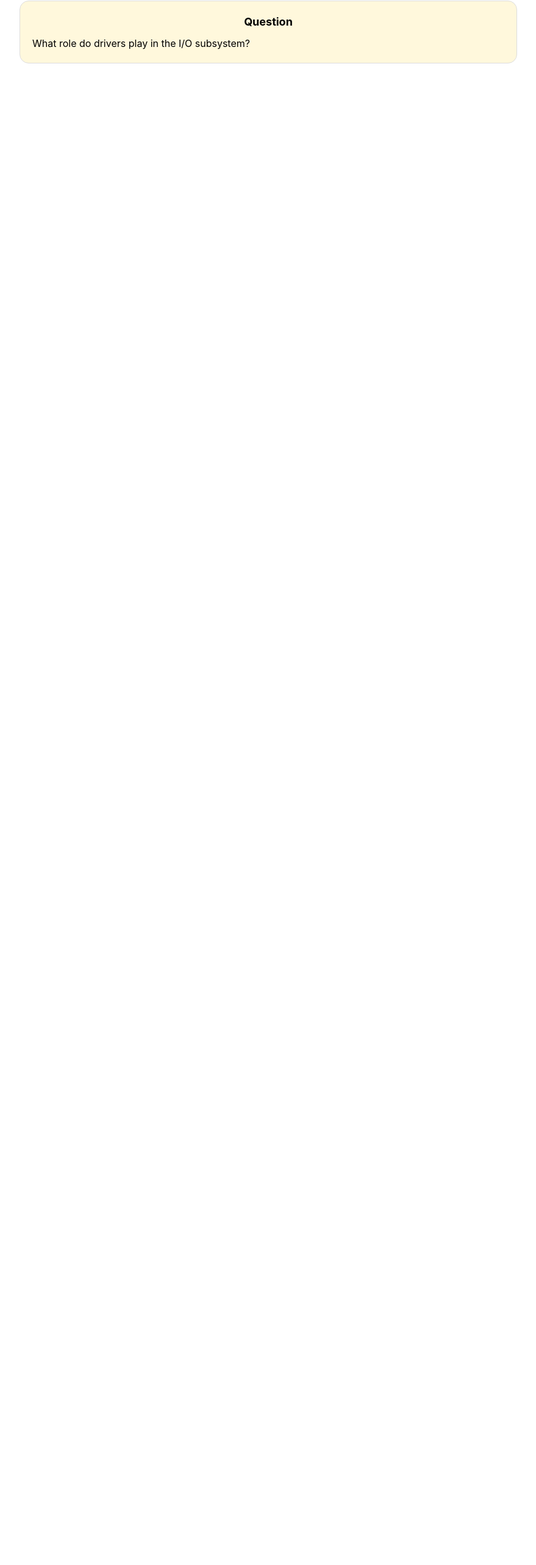
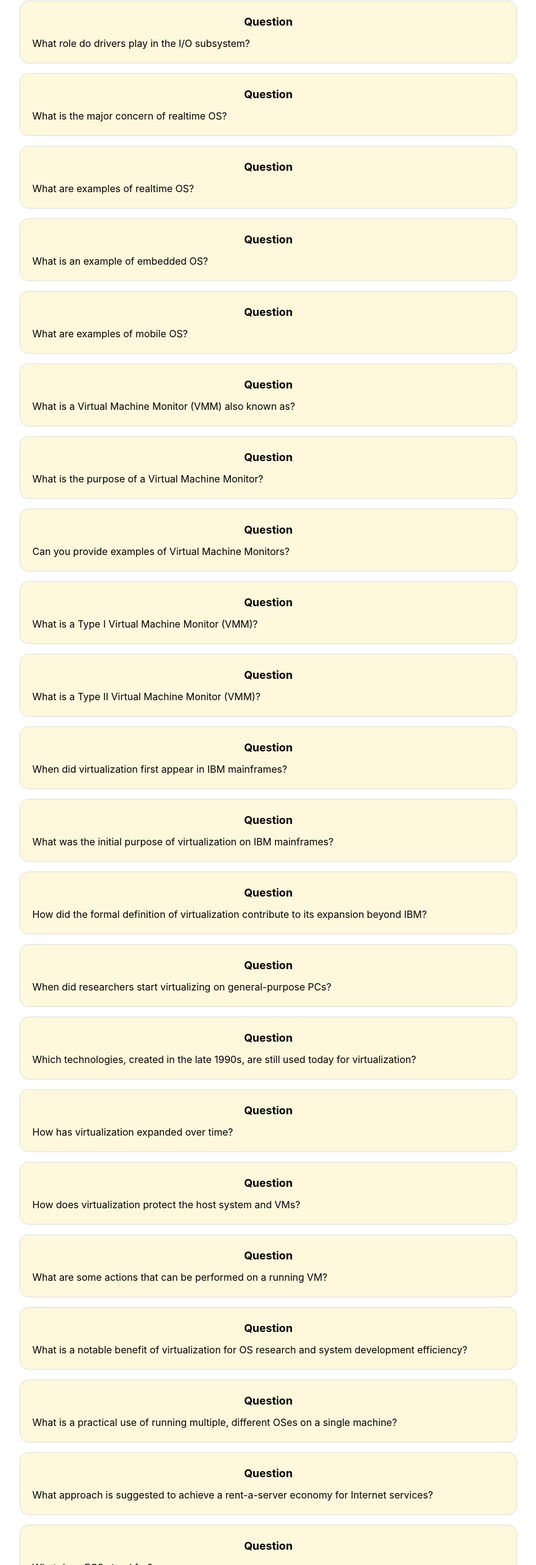
Before and after one commit to KhangBBBB/ultimate-review, a Svelte app: page / in a window 1280 px wide. Shown: the part 3396-5962 px from the top of the page at 61% size, without its empty margins (200-1079 px from the left). Before the commit the page ends 3548 px from the top, so only its background shows below. Built offline with nearby package versions, Linux system fonts and the light colour scheme.

Commit message:
Add more flashcards

```diff
--- a/src/data.ts
+++ b/src/data.ts
@@ -4,6 +4,7 @@ export const topics: models.Topic[] = [
     {
         title: "Lecture 2",
         flashcards: [
+            // 2.0.
             // What is an Operating System?
             {
                 question: "What is an Operating System?",
@@ -122,6 +123,139 @@ export const topics: models.Topic[] = [
                 question: "What role do drivers play in the I/O subsystem?",
                 answer: "Drivers in the I/O subsystem are responsible for specific hardware devices. They facilitate communication between the operating system and the hardware, ensuring proper functioning and interaction with the devices."
             },
+            // Examples of Operating Systems.
+            {
+                question: "What is the major concern of realtime OS?",
+                answer: "Meeting time constraints",
+            },
+            {
+                question: "What are examples of realtime OS?",
+                answer: "RT Linux, QNX, and Vxworks",
+            },
+            {
+                question: "What is an example of embedded OS?",
+                answer: "Contiki OS",
+            },
+            {
+                question: "What are examples of mobile OS?",
+                answer: "Android, iOS, and Windows Touch",
+            },
+            // 2.1
+            // Overview.
+            {
+                question: "What is a Virtual Machine Monitor (VMM) also known as?",
+                answer: "A hypervisor."
+            },
+            {
+                question: "What is the purpose of a Virtual Machine Monitor?",
+                answer: "The purpose of a VMM is to enable running multiple operating systems on a single physical machine."
+            },
+            {
+                question: "Can you provide examples of Virtual Machine Monitors?",
+                answer: "VMWare, Microsoft's VirtualPC/VirtualServer, Parallels (Macintosh), and Xen."
+            },
+            // System Models.
+            {
+                question: "What is a Type I Virtual Machine Monitor (VMM)?",
+                answer: "A Type I VMM runs directly on the raw hardware of a computer."
+            },
+            {
+                question: "What is a Type II Virtual Machine Monitor (VMM)?",
+                answer: "A Type II VMM runs hosted on another operating system, rather than directly on the raw hardware."
+            },
+            {
+                question: "When did virtualization first appear in IBM mainframes?",
+                answer: "Virtualization first appeared in IBM mainframes in 1972."
+            },
+            {
+                question: "What was the initial purpose of virtualization on IBM mainframes?",
+                answer: "It allowed multiple users to share a batch-oriented system."
+            },
+            {
+                question: "How did the formal definition of virtualization contribute to its expansion beyond IBM?",
+                answer: "The formal definition of virtualization specified that a Virtual Machine Monitor (VMM) provides an environment for programs that is essentially identical to the original machine. It also ensured that programs running within that environment show only minor performance decreases, and the VMM is in complete control of system resources."
+            },
+            {
+                question: "When did researchers start virtualizing on general-purpose PCs?",
+                answer: "In the late 1990s, Intel CPUs became fast enough for researchers to try virtualizing on general-purpose PCs."
+            },
+            {
+                question: "Which technologies, created in the late 1990s, are still used today for virtualization?",
+                answer: "Xen and VMware created technologies in the late 1990s, which are still used today for virtualization."
+            },
+            {
+                question: "How has virtualization expanded over time?",
+                answer: "Virtualization has expanded to many operating systems, CPUs, and Virtual Machine Monitors (VMMs)."
+            },
+            // Benefits and Features.
+            {
+                question: "How does virtualization protect the host system and VMs?",
+                answer: "The host system is protected from VMs, and VMs are protected from each other. This helps prevent the spread of viruses, and sharing is facilitated through shared file system volumes and network communication."
+            },
+            {
+                question: "What are some actions that can be performed on a running VM?",
+                answer: "Actions such as freeze, suspend, and running VM can be performed. VMs can be moved or copied to another location and then resumed. Snapshot functionality captures a given state, allowing restoration to that state. Some Virtual Machine Monitors (VMMs) enable multiple snapshots per VM. Cloning involves creating a copy and running both the original and the copy."
+            },
+            {
+                question: "What is a notable benefit of virtualization for OS research and system development efficiency?",
+                answer: "Virtualization is great for OS research and enhances system development efficiency."
+            },
+            {
+                question: "What is a practical use of running multiple, different OSes on a single machine?",
+                answer: "Running multiple, different operating systems on a single machine is useful for purposes such as consolidation and application development."
+            },
+            // Internet Services.
+            {
+                question: "What approach is suggested to achieve a rent-a-server economy for Internet services?",
+                answer: "The suggested approach is to use Virtual Machine Monitors (VMMs) to provide a rent-a-server economy, where users can rent virtual servers for hosting their services on the Internet."
+            },
+            // E2C.
+            {
+                question: "What does EC2 stand for?",
+                answer: "Amazon's Elastic Compute Cloud",
+            },
+            {
+                question: "What are benefits of EC2?",
+                answer: "* Scalability: new machines can be created in minutes.\n* Security: virtual machines provide stronger isolation than OS processes.\n* Developer control: developers choose the OS, software, libraries, etc.\n* Low cost: developers pay only for what they use.",
+            },
+            // VMM Implementation Overview - I.
+            {
+                question: "What distinguishes the VMM type I?",
+                answer: "In this implementation, the VMM is part of the firmware, and the operating system requires no special modifications. Each guest in this scenario has dedicated hardware, resulting in a smaller feature set compared to other types of virtualization."
+            },
+            {
+                question: "What is a challenge in implementing I/O for VMM type I?",
+                answer: "Implementing I/O is challenging because it's difficult to have enough devices and controllers to dedicate to each guest."
+            },
+            {
+                question: "How is shared I/O handled in some cases in VMM type I?",
+                answer: "In some instances, the VMM implements a control partition that runs daemons, and other guests communicate with this partition for shared I/O."
+            },
+            {
+                question: "What unique capability can VMM type I provide in terms of virtualization?",
+                answer: "This type of VMM can offer virtualization-within-virtualization, where a guest itself can act as a VMM with its own set of guests. Other types of VMMs may have difficulty achieving this."
+            },
+            // WM Implementaton Overview - II.
+            {
+                question: "Why is Type 2 VMM implementation considered less interesting from an OS perspective?",
+                answer: "Type 2 VMM implementation is less interesting from an OS perspective because there is very little OS involvement in virtualization. The VMM is treated as another process, run, and managed by the host operating system."
+            },
+            {
+                question: "How is the Type 2 VMM managed by the host in terms of OS involvement?",
+                answer: "The Type 2 VMM is simply another process run and managed by the host operating system. Even the host is unaware that it is running a VMM and virtualizing guests."
+            },
+            {
+                question: "What is a characteristic of Type 2 VMMs in terms of overall performance?",
+                answer: "Type 2 VMMs tend to have poorer overall performance compared to other virtualization approaches because they can't take full advantage of some hardware features."
+            },
+            {
+                question: "What is a benefit of Type 2 VMMs despite their potential performance limitations?",
+                answer: "A benefit of Type 2 VMMs is that they require no changes to the host operating system. This means that the host OS remains unchanged, simplifying the implementation process."
+            },
+            {
+                question: "How can a student use a Type 2 hypervisor on a native host?",
+                answer: "A student could have a Type 2 hypervisor on a native host, allowing them to run multiple guests. All of this occurs on a standard host operating system such as Windows, Linux, or MacOS."
+            }
         ],
     },
     {
```
